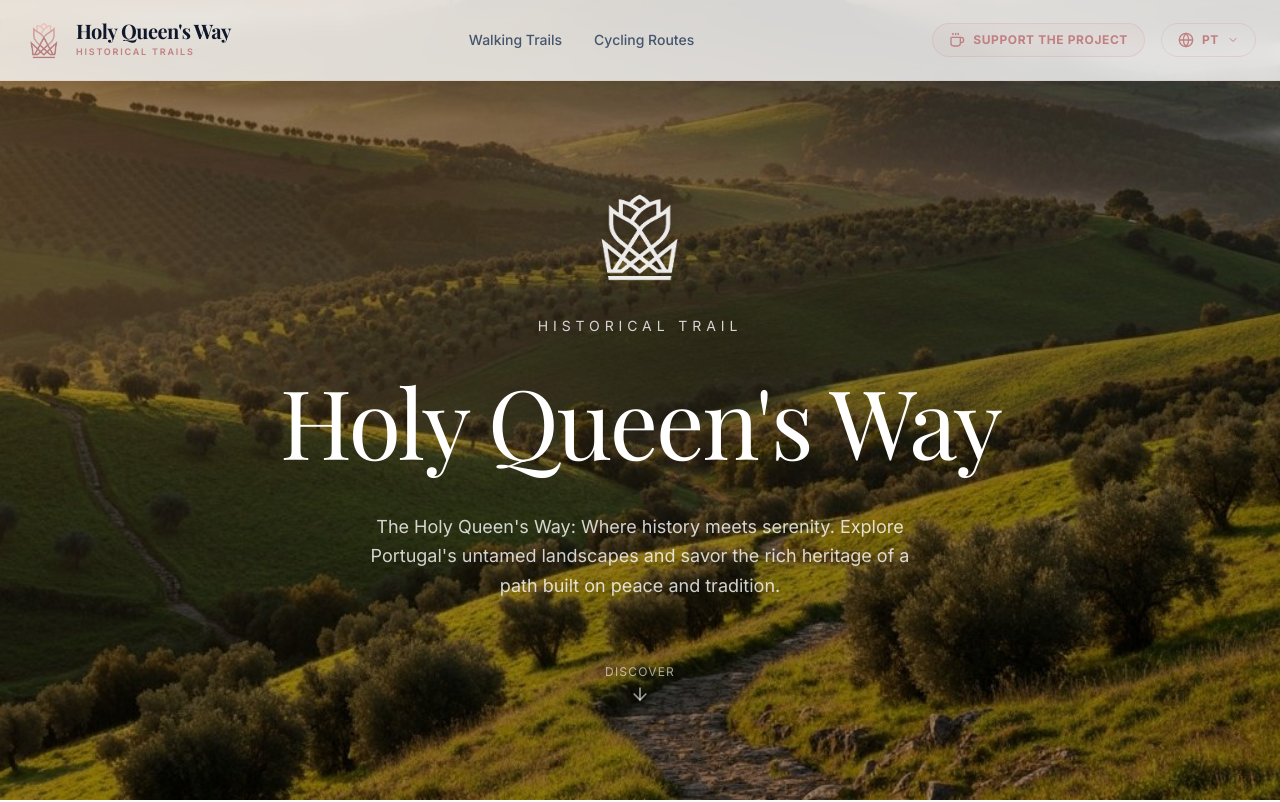
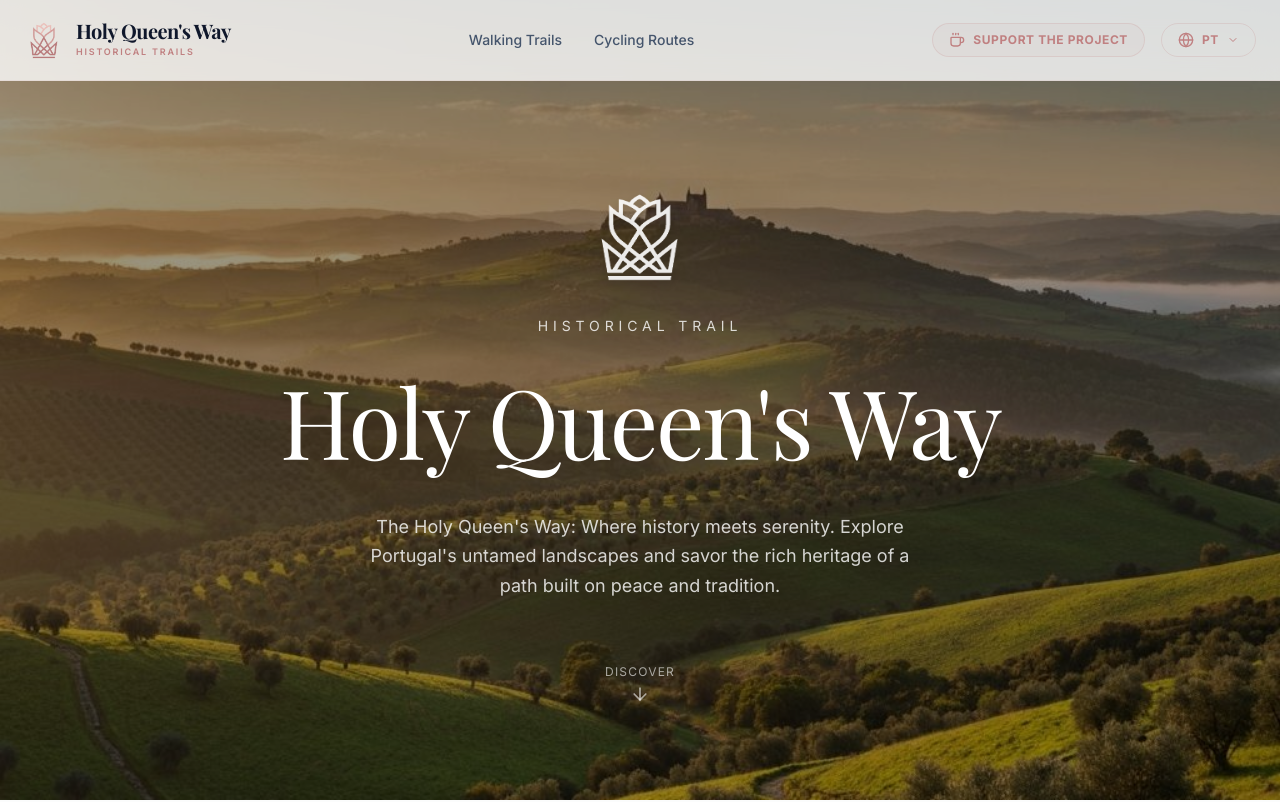
Before and after one commit to marcospiridon/caminhos-rainha-santa, a React (Vite) app: page / in a window 1280 px wide. Shown: the top 802 px of the page. Built offline with nearby package versions, Linux system fonts and the light colour scheme; a web font is replaced by a local one.

Commit message:
fix hero image vertical alignment

```diff
--- a/src/components/Hero.tsx
+++ b/src/components/Hero.tsx
@@ -10,6 +10,7 @@ const Hero = () => {
         src="hero.jpg"
         alt={t('hero.imageAlt')}
         className="absolute inset-0 w-full h-full object-cover"
+        style={{ objectPosition: 'center top' }}
       />
       <div className="absolute inset-0 bg-black/40" />
 
--- a/src/components/HeroHeader.tsx
+++ b/src/components/HeroHeader.tsx
@@ -29,6 +29,7 @@ const HeroHeader = ({ image, type, title, parentTitle, badge, description, backL
           className="w-full h-full object-cover brightness-75"
           src={image}
           referrerPolicy="no-referrer"
+          style={{ objectPosition: 'center top' }}
         />
         <div className="absolute inset-0 bg-gradient-to-t from-slate-900/90 via-slate-900/40 to-slate-900/20" />
       </motion.div>
```
